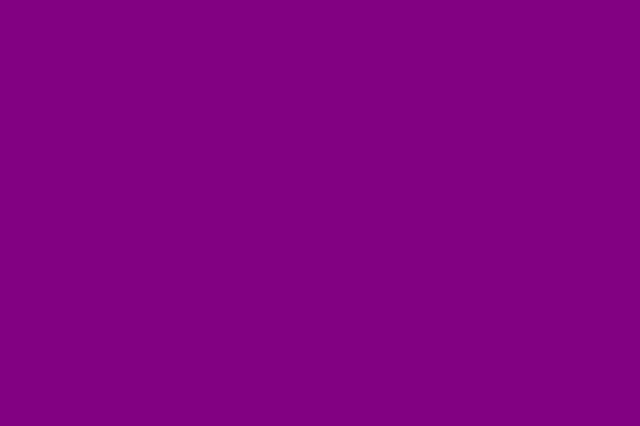
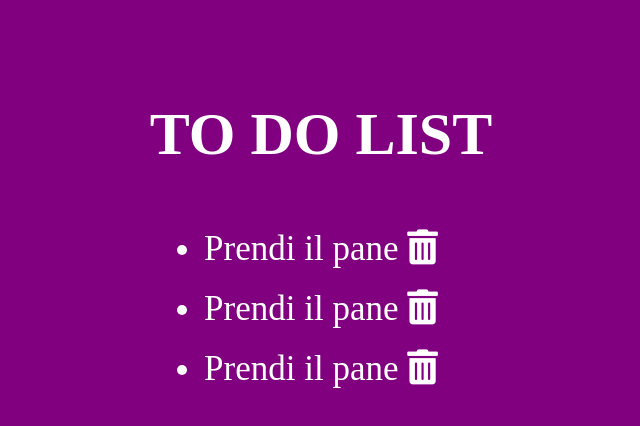
Before and after one commit to andreacapntd/rest-todoolean, a plain HTML site: page index.html in a window 1280 px wide. Shown: the whole page, without its empty margins (319-959 px from the left). Drawn offline with nearby package versions, Linux system fonts and the light colour scheme; no server answers.

Commit message:
impostazione html + css + lettura dati metodo get

```diff
--- a/css/style.css
+++ b/css/style.css
@@ -1,5 +1,67 @@
+/* GENERAL RULES */
+* {
+
+  margin: 0;
+  padding: 0;
+  box-sizing: border-box;
+
+}
+
+
 body {
 
+  /* debug */
   background-color: purple;
 
 }
+
+/* CONTAINER RULES */
+.container {
+
+  display: flex;
+  flex-direction: column;
+  justify-content: center;
+  align-items: center;
+
+  height: 100%;
+  width: 100%;
+
+  margin-top: 100px;
+
+}
+
+/* TITLE */
+.container h1 {
+
+  font-size: 60px;
+
+  text-transform: uppercase;
+
+  color: white;
+
+}
+
+/* LIST */
+.container ul {
+
+  margin-top: 40px;
+
+}
+
+/* ELEMENT LIST */
+.container ul li {
+
+  font-size: 35px;
+
+  margin-top: 20px;
+
+  color: white;
+
+}
+
+/* DELETE */
+.container ul li .fas {
+
+  cursor: pointer;
+
+}
--- a/index.html
+++ b/index.html
@@ -9,6 +9,17 @@
   </head>
   <body>
 
+    <div class="container">
+
+      <h1>To do list</h1>
+      <ul id="to_do_list">
+        <li> <span>Prendi il pane</span> <span><i class="fas fa-trash-alt"></i></span> </li>
+        <li> <span>Prendi il pane</span> <span><i class="fas fa-trash-alt"></i></span> </li>
+        <li> <span>Prendi il pane</span> <span><i class="fas fa-trash-alt"></i></span> </li>
+
+      </ul>
+
+    </div>
 
 
 
--- a/js/script.js
+++ b/js/script.js
@@ -1,6 +1,27 @@
+function getReadTasks() {
+
+  var target = $('#to_do_list');
+
+  $.ajax({
+
+    url: 'http://157.230.17.132:3002/todos',
+    method: 'GET',
+    success: function(data) {
+      console.log('data', data);
+    },
+    error: function(err) {
+      console.log('err', err);
+    }
+  });
+}
+
+
+
+
 function init() {
 
-  console.log('helloworld');
+  getReadTasks();
+
 }
 
 
```
